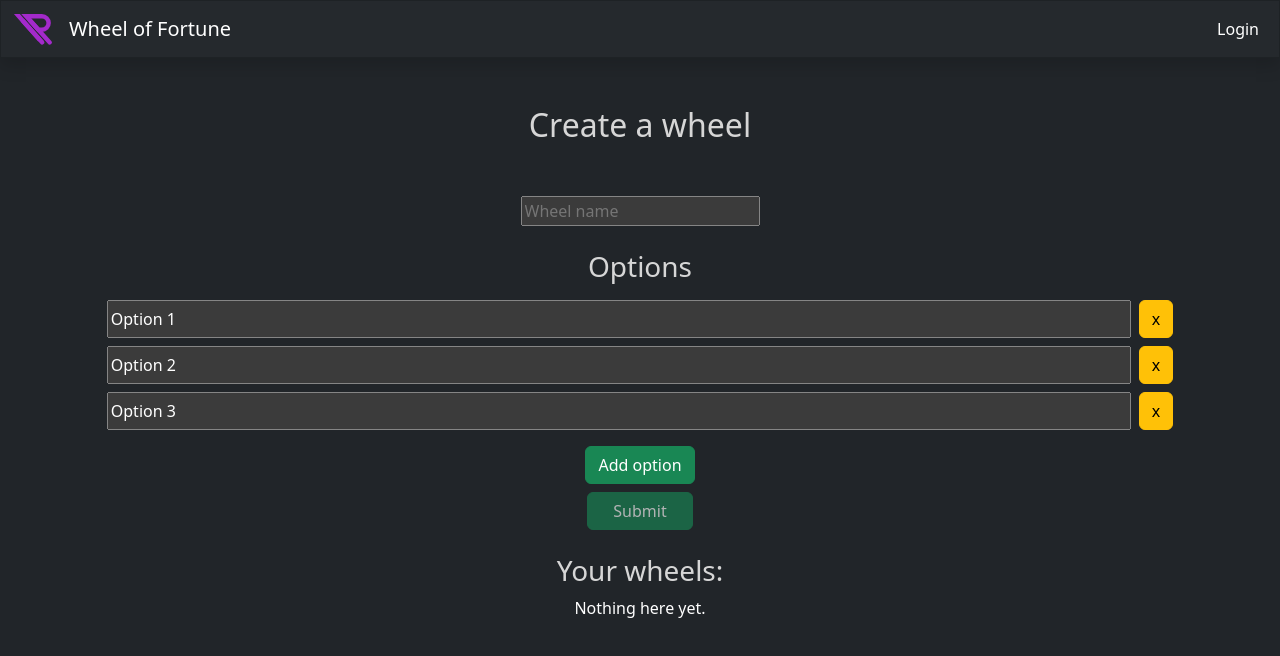
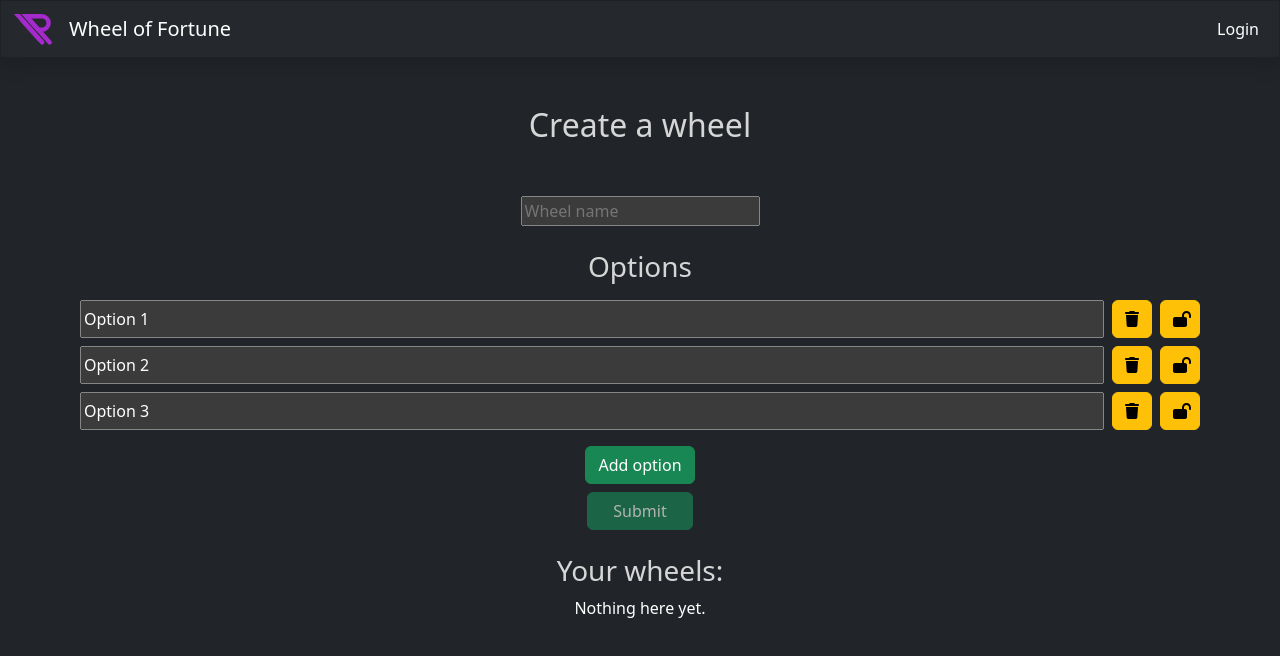
Before and after one commit to rtrydev/wof-ui, an Angular app: page / in a window 1280 px wide. Shown: the top 656 px of the page. Built offline with nearby package versions, Linux system fonts and the light colour scheme.

Commit message:
Implemented temporary disabling a wheel option

```diff
--- a/package.json
+++ b/package.json
@@ -19,6 +19,9 @@
     "@angular/platform-browser": "^17.0.0",
     "@angular/platform-browser-dynamic": "^17.0.0",
     "@angular/router": "^17.0.0",
+    "@fortawesome/angular-fontawesome": "^0.14.1",
+    "@fortawesome/fontawesome-svg-core": "^6.5.2",
+    "@fortawesome/free-solid-svg-icons": "^6.5.2",
     "rxjs": "~7.8.0",
     "tslib": "^2.3.0",
     "zone.js": "~0.14.2"
--- a/src/app/components/home/home.component.ts
+++ b/src/app/components/home/home.component.ts
@@ -19,9 +19,9 @@ import { LoginService } from '../../services/login.service';
 export class HomeComponent implements OnInit, OnDestroy {
   public wheelName: string = '';
   public optionInputs: WheelElementWrite[] = [
-    {text: 'Option 1'},
-    {text: 'Option 2'},
-    {text: 'Option 3'},
+    {text: 'Option 1', locked: false},
+    {text: 'Option 2', locked: false},
+    {text: 'Option 3', locked: false},
   ];
 
   public wheelProcessing = false;
@@ -48,7 +48,8 @@ export class HomeComponent implements OnInit, OnDestroy {
 
   public addOption(): void {
     this.optionInputs.push({
-      text: ''
+      text: '',
+      locked: false
     });
   }
 
@@ -64,7 +65,8 @@ export class HomeComponent implements OnInit, OnDestroy {
       elements: this.optionInputs
         .filter(input => input.text)
         .map(input => ({
-          text: input.text
+          text: input.text,
+          locked: input.locked
         }))
     };
 
@@ -96,7 +98,8 @@ export class HomeComponent implements OnInit, OnDestroy {
         name: schema.name,
         elements: schema.elements.map(e => ({
           id: e.id,
-          text: e.text
+          text: e.text,
+          locked: e.locked
         })),
         variables: schema.variables.map(v => ({
           variableName: v.variable_name,
--- a/src/app/components/shared/wheel-options/wheel-options.component.html
+++ b/src/app/components/shared/wheel-options/wheel-options.component.html
@@ -8,7 +8,13 @@
       [(ngModel)]="optionInput.text"
       (ngModelChange)="changeCallback()"
     >
-    <button type="button" (click)="optionRemoved.emit(i)" class="btn btn-warning ms-2">x</button>
+    <button type="button" (click)="optionRemoved.emit(i)" class="btn btn-warning ms-2">
+      <fa-icon [icon]="faTrash"></fa-icon>
+    </button>
+    <button type="button" (click)="optionLocked.emit(i)" class="btn btn-warning ms-2" style="max-width: 40px;">
+      <fa-icon *ngIf="optionInput.locked" [icon]="faLock"></fa-icon>
+      <fa-icon *ngIf="!optionInput.locked" [icon]="faLockOpen"></fa-icon>
+    </button>
   </div>
   <div class="d-flex flex-column align-items-center pt-2">
     <button
--- a/src/app/components/shared/wheel-options/wheel-options.component.ts
+++ b/src/app/components/shared/wheel-options/wheel-options.component.ts
@@ -2,11 +2,13 @@ import { Component, EventEmitter, Input, Output } from '@angular/core';
 import { CommonModule } from '@angular/common';
 import { WheelElementWrite } from '../../../interfaces/wheel-element-write';
 import { FormsModule, ReactiveFormsModule } from '@angular/forms';
+import { FontAwesomeModule } from '@fortawesome/angular-fontawesome';
+import { faLock, faLockOpen, faTrash } from '@fortawesome/free-solid-svg-icons';
 
 @Component({
   selector: 'app-wheel-options',
   standalone: true,
-  imports: [CommonModule, ReactiveFormsModule, FormsModule],
+  imports: [CommonModule, ReactiveFormsModule, FormsModule, FontAwesomeModule],
   templateUrl: './wheel-options.component.html',
   styleUrl: './wheel-options.component.scss'
 })
@@ -32,6 +34,13 @@ export class WheelOptionsComponent {
   @Output()
   public optionChanged: EventEmitter<void> = new EventEmitter();
 
+  @Output()
+  public optionLocked: EventEmitter<number> = new EventEmitter<number>();
+
+  public faTrash = faTrash;
+  public faLock = faLock;
+  public faLockOpen = faLockOpen;
+
   public changeCallback() {
     this.optionChanged.emit();
   }
--- a/src/app/components/shared/wheel/wheel.component.html
+++ b/src/app/components/shared/wheel/wheel.component.html
@@ -22,9 +22,9 @@
       >
         <div
           class="option"
-          *ngFor="let option of options"
+          *ngFor="let option of wheelOptions"
           [ngStyle]="{
-          clipPath: getSliceClipPath(options.length),
+          clipPath: getSliceClipPath(wheelOptions.length),
           border: (wheelSize / 2 - 15) + 'px solid ' + option.color,
           transform: 'rotate(' + option.rotation + 'rad)'
         }">
--- a/src/app/components/wheel-editor/wheel-editor.component.html
+++ b/src/app/components/wheel-editor/wheel-editor.component.html
@@ -19,6 +19,7 @@
         (optionAdded)="addOption()"
         (optionRemoved)="removeOption($event)"
         (optionChanged)="updateVariables()"
+        (optionLocked)="lockOption($event)"
         (wheelSubmitted)="updateWheel()"
     ></app-wheel-options>
     <app-wheel-variable-list
--- a/src/app/components/wheel-editor/wheel-editor.component.ts
+++ b/src/app/components/wheel-editor/wheel-editor.component.ts
@@ -51,9 +51,7 @@ export class WheelEditorComponent implements AfterContentInit {
   constructor(
     private schemaService: SchemaService,
     private activatedRoute: ActivatedRoute
-  ) {
-    this.loadFormOptions();
-  }
+  ) { }
 
   ngOnInit() {
     this.activatedRoute.params.pipe(
@@ -72,7 +70,8 @@ export class WheelEditorComponent implements AfterContentInit {
         name: schema.name,
         elements: schema.elements.map(e => ({
           id: e.id,
-          text: e.text
+          text: e.text,
+          locked: e.locked ?? false
         })),
         variables: schema.variables.map(v => ({
           variableName: v.variable_name,
@@ -92,13 +91,14 @@ export class WheelEditorComponent implements AfterContentInit {
   }
 
   public loadOptions(wheelSchema: WheelSchema): void {
-    const optionCount = wheelSchema.elements.length;
+    const optionCount = wheelSchema.elements.filter(e => !e.locked).length;
     this.wheelName = wheelSchema.name;
 
-    this.options = wheelSchema.elements.map(
+    this.options = wheelSchema.elements.filter(e => !e.locked).map(
       (element, idx) => ({
         id: element.id!,
         text: element.text,
+        locked: element.locked,
         color: this.getColorForText(element.text),
         rotation: idx * (2 * Math.PI / optionCount),
         textRotation: `${-90 + (180 / optionCount)}deg`
@@ -108,12 +108,24 @@ export class WheelEditorComponent implements AfterContentInit {
     this.textMarginTop = -(this.textOffset - this.textSize) * Math.cos(Math.PI / optionCount);
     this.textMarginLeft = (this.textOffset) * Math.sin(Math.PI / optionCount);
 
-    this.loadFormOptions();
+    this.loadFormOptions(
+      wheelSchema.elements.map(
+        (element, idx) => ({
+          id: element.id!,
+          text: element.text,
+          locked: element.locked,
+          color: this.getColorForText(element.text),
+          rotation: idx * (2 * Math.PI / optionCount),
+          textRotation: `${-90 + (180 / optionCount)}deg`
+        })
+      )
+    );
   }
 
   public addOption(): void {
     this.optionInputs.push({
-      text: ''
+      text: '',
+      locked: false
     });
   }
 
@@ -129,7 +141,8 @@ export class WheelEditorComponent implements AfterContentInit {
       elements: this.optionInputs
         .filter(input => input.text)
         .map(input => ({
-          text: input.text
+          text: input.text,
+          locked: input.locked
         })),
       variables: this.variables.map(
         v => ({
@@ -152,6 +165,14 @@ export class WheelEditorComponent implements AfterContentInit {
   public removeOption(index: number): void {
     this.optionInputs.splice(index, 1);
     this.updateVariables();
+  }
+
+  public lockOption(index: number): void {
+    if (!this.optionInputs[index]) {
+      return;
+    }
+
+    this.optionInputs[index].locked = !this.optionInputs[index].locked;
   }
 
   public updateVariables(): void {
@@ -195,7 +216,7 @@ export class WheelEditorComponent implements AfterContentInit {
       return 0;
     }
 
-    return -(this.textOffset - this.textSize) * Math.cos(Math.PI / wheel.elements.length);
+    return -(this.textOffset - this.textSize) * Math.cos(Math.PI / wheel.elements.filter(e => !e.locked).length);
   }
 
   public getTextMarginLeftForWheelId(wheelId: string): number {
@@ -205,7 +226,7 @@ export class WheelEditorComponent implements AfterContentInit {
       return 0;
     }
 
-    return (this.textOffset) * Math.sin(Math.PI / wheel.elements.length);
+    return (this.textOffset) * Math.sin(Math.PI / wheel.elements.filter(e => !e.locked).length);
   }
 
   public resolveVariableInCurrentResult(variable: string, value: string): void {
@@ -242,7 +263,8 @@ export class WheelEditorComponent implements AfterContentInit {
           name: schema.name,
           elements: schema.elements.map(e => ({
             id: e.id,
-            text: e.text
+            text: e.text,
+            locked: e.locked ?? false
           })),
           variables: schema.variables.map(v => ({
             variableName: v.variable_name,
@@ -260,11 +282,10 @@ export class WheelEditorComponent implements AfterContentInit {
     this.variables = wheelSchema.variables || [];
   }
 
-  private loadFormOptions() {
-    this.optionInputs = [];
-
-    this.optionInputs = this.options.map(option => ({
-        text: option.text
+  private loadFormOptions(options: WheelOption[]) {
+    this.optionInputs = options.map(option => ({
+        text: option.text,
+        locked: option.locked
       }));
   }
 
@@ -317,12 +338,13 @@ export class WheelEditorComponent implements AfterContentInit {
   }
 
   private loadOptionsFromElements(wheelElements: WheelElement[]): WheelOption[] {
-    const optionCount = wheelElements.length;
+    const optionCount = wheelElements.filter(e => !e.locked).length;
 
-    return wheelElements.map(
+    return wheelElements.filter(e => !e.locked).map(
       (element, idx) => ({
         id: element.id!,
         text: element.text,
+        locked: element.locked,
         color: this.getColorForText(element.text),
         rotation: idx * (2 * Math.PI / optionCount),
         textRotation: `${-90 + (180 / optionCount)}deg`
--- a/src/app/interfaces/wheel-element-write.ts
+++ b/src/app/interfaces/wheel-element-write.ts
@@ -1,3 +1,4 @@
 export interface WheelElementWrite {
   text: string;
+  locked: boolean;
 }
--- a/src/app/interfaces/wheel-element.ts
+++ b/src/app/interfaces/wheel-element.ts
@@ -1,4 +1,5 @@
 export interface WheelElement {
   id?: string;
   text: string;
+  locked: boolean;
 }
--- a/src/app/interfaces/wheel-option.ts
+++ b/src/app/interfaces/wheel-option.ts
@@ -1,6 +1,7 @@
 export interface WheelOption {
   id: string;
   text: string;
+  locked: boolean;
   color: string;
   rotation: number;
   textRotation: string;
```
Also changed, not shown: src/app/components/shared/wheel/wheel.component.ts (+8 -5 lines), 1 other file (tests, documents, lock files or other folders).
